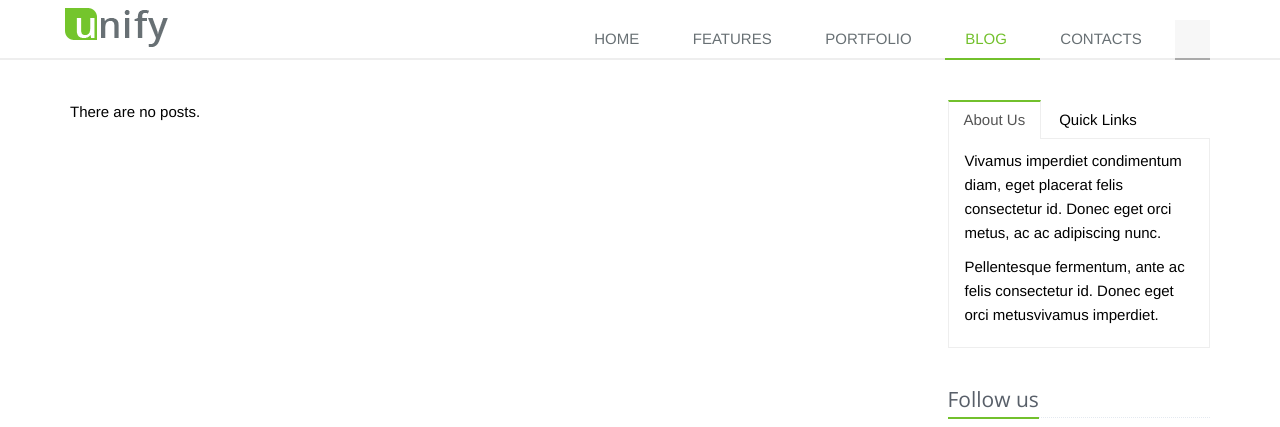
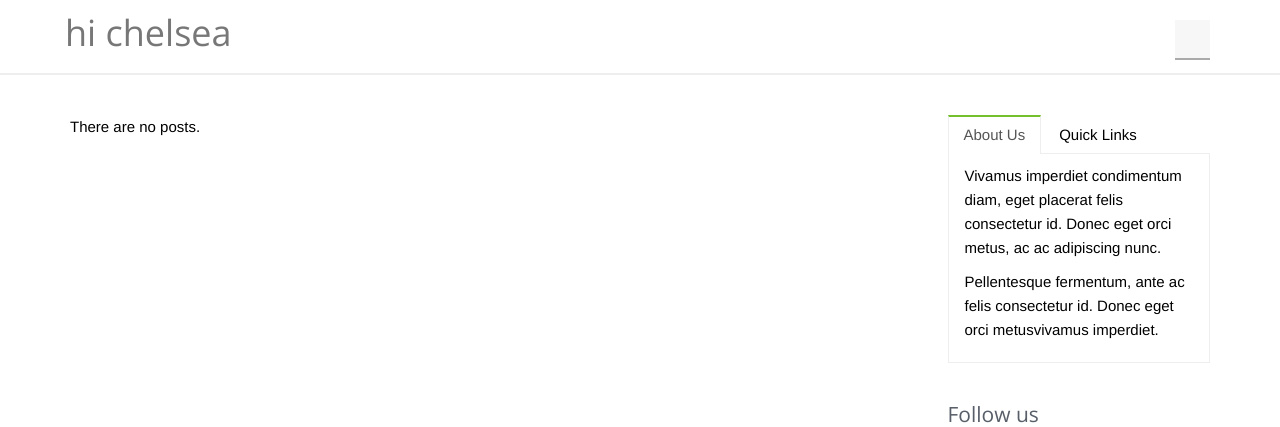
Before and after one commit to enterstudio/chelsea, a Django app: page / in a window 1280 px wide. Shown: the top 427 px of the page. Run offline with Django 3.2, Linux system fonts and the light colour scheme; data that the repository does not hold is empty; some libraries are stand-ins or nearby versions; some web fonts are replaced.

Commit message:
removing a lot of navs

```diff
--- a/blog/templates/base.html
+++ b/blog/templates/base.html
@@ -122,14 +122,15 @@
                     <span class="icon-bar"></span>
                 </button>
                 <a class="navbar-brand" href="/">
-                    <img id="logo-header" src="/static/blog/img/logo1-default.png" alt="Logo">
+                    <h1>hi chelsea</h1>
+                    <img id="logo-header" class="hide" src="/static/blog/img/logo1-default.png" alt="Logo">
                 </a>
             </div>
 
             <!-- Collect the nav links, forms, and other content for toggling -->
             <div class="collapse navbar-collapse navbar-responsive-collapse">
                 <ul class="nav navbar-nav navbar-right">
-                    <li class="dropdown">
+                    <li class="dropdown hide">
                         <a href="blog_medium.html#" class="dropdown-toggle" data-toggle="dropdown" data-hover="dropdown" data-delay="0" data-close-others="false">
                             Home
                             <i class="icon-angle-down"></i>
@@ -147,40 +148,8 @@
                         </ul>
                         {% endcomment %}
                     </li>
-                    {% comment %}
-                    <li class="dropdown">
-                        <a href="blog_medium.html#" class="dropdown-toggle" data-toggle="dropdown" data-hover="dropdown" data-delay="0" data-close-others="false">
-                            Pages
-                            <i class="icon-angle-down"></i>
-                        </a>
-                        <ul class="dropdown-menu">
-                            <li><a href="page_about.html">About Us</a></li>
-                            <li><a href="page_about1.html">About Us Option</a></li>
-                            <li><a href="page_services.html">Services</a></li>
-                            <li><a href="page_services1.html">Services Option</a></li>
-                            <li><a href="page_pricing.html">Pricing Tables</a></li>
-                            <li><a href="page_invoice.html">Invoice Page</a></li>
-                            <li><a href="page_meet_our_team.html">Meet Our Team</a></li>
-                            <li><a href="page_coming_soon.html">Coming Soon</a></li>
-                            <li><a href="page_faq.html">FAQs Page</a></li>
-                            <li><a href="page_search.html">Funny Boxes</a></li>
-                            <li><a href="page_gallery.html">Gallery Page</a></li>
-                            <li><a href="page_registration.html">Registration Page</a></li>
-                            <li><a href="page_registration1.html">Registration Option</a></li>
-                            <li><a href="page_login.html">Login Page</a></li>
-                            <li><a href="page_login1.html">Login Option</a></li>
-                            <li><a href="page_404_error.html">404 Error</a></li>
-                            <li><a href="page_404_error1.html">404 Error Option</a></li>
-                            <li><a href="page_clients.html">Clients Page</a></li>
-                            <li><a href="page_privacy.html">Privacy Policy</a></li>
-                            <li><a href="page_terms.html">Terms Of Service</a></li>
-                            <li><a href="page_2_columns_left.html">2 Columns Page Left</a></li>
-                            <li><a href="page_2_columns_right.html">2 Columns Page Right</a></li>
-                            <li><a href="page_3_columns.html">3 Columns Page</a></li>
-                        </ul>
-                    </li>
-                    {% endcomment %}
-                    <li class="dropdown">
+
+                    <li class="dropdown hide">
                         <a href="blog_medium.html#" class="dropdown-toggle" data-toggle="dropdown" data-hover="dropdown" data-delay="0" data-close-others="false">
                             Features
                             <i class="icon-angle-down"></i>
@@ -201,7 +170,7 @@
                             <li><a href="feature_testimonials.html">Testimonials</a></li>
                         </ul>
                     </li>
-                    <li class="dropdown">
+                    <li class="dropdown hide">
                         <a href="blog_medium.html#" class="dropdown-toggle" data-toggle="dropdown" data-hover="dropdown" data-delay="0" data-close-others="false">
                             Portfolio
                             <i class="icon-angle-down"></i>
@@ -215,7 +184,7 @@
                             <li><a href="portfolio_item1.html">Portfolio Item Option 2</a></li>
                         </ul>
                     </li>
-                    <li class="dropdown active">
+                    <li class="dropdown hide">
                         <a href="blog_medium.html#" class="dropdown-toggle" data-toggle="dropdown" data-hover="dropdown" data-delay="0" data-close-others="false">
                             Blog
                             <i class="icon-angle-down"></i>
@@ -231,7 +200,7 @@
                             <li><a href="blog_item_option2.html">Blog Item Option 2</a></li>
                         </ul>
                     </li>
-                    <li class="dropdown">
+                    <li class="dropdown hide">
                         <a href="blog_medium.html#" class="dropdown-toggle" data-toggle="dropdown" data-hover="dropdown" data-delay="0" data-close-others="false">
                             Contacts
                             <i class="icon-angle-down"></i>
@@ -243,6 +212,7 @@
                         </ul>
                     </li>
                     <li class="hidden-sm"><a class="search"><i class="icon-search search-btn"></i></a></li>
+
                 </ul>
                 <div class="search-open">
                     <div class="input-group googlesearch" style="box-sizing: content-box;">
--- a/blog/templates/index.html
+++ b/blog/templates/index.html
@@ -38,8 +38,8 @@
 
 	        {% for post in posts %}
             <div class="row">
-                <div class="col-md-2">
-                        <p class="pull-right"><i class="hide icon-calendar"></i> {{post.display_date|date:"M d, Y"}}
+                <div class="col-md-2 visible-lg visible-md">
+                        <p class="pull-right">{{post.display_date|date:"M d, Y"}}
                         </p>
 
                 </div>
@@ -47,6 +47,8 @@
                 <div class="col-md-7">
                     <h2><a href="{{post.get_absolute_url}}">{{ post.title }}</a></h2>
                     <div class="clearfix">
+                        <p class="pull-right hidden-lg hidden-md">{{post.display_date|date:"M d, Y"}}
+                        </p>
                         {% if post.categories|length > 0 %}
                             <ul class="list-unstyled list-inline blog-tags pull-left">
                                 <li>
```
